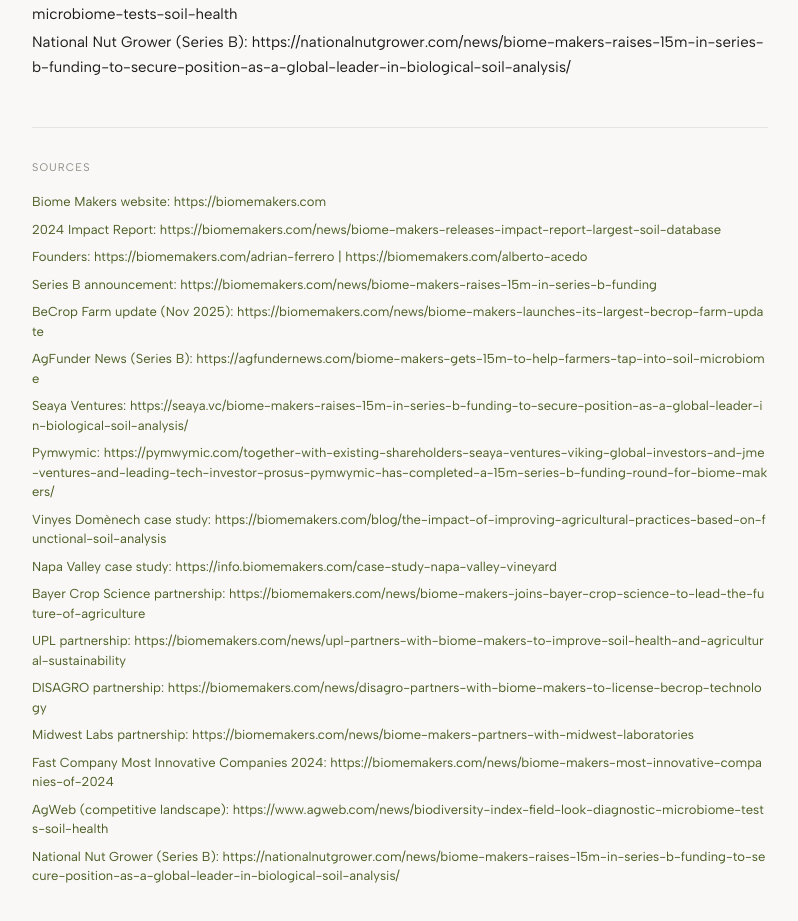
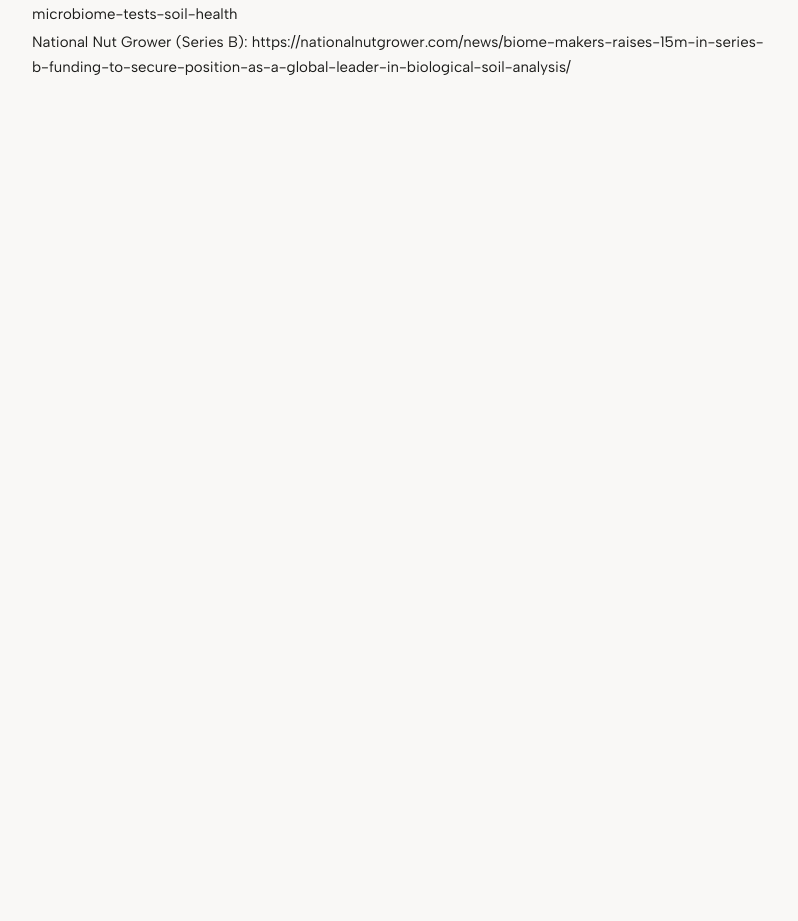
Before and after one commit to vimo33/multiplium-research-lab, a Next.js app: page /deep-research/biome-makers in a window 1280 px wide. Shown: the part 8220-9141 px from the top of the page, without its empty margins (240-1038 px from the left). After the commit the page ends 8411 px from the top, so only its background shows below. Built offline with nearby package versions, Linux system fonts and the light colour scheme.

Commit message:
Remove duplicate sources section from deep research page

```diff
--- a/app/deep-research/[slug]/page.tsx
+++ b/app/deep-research/[slug]/page.tsx
@@ -54,22 +54,6 @@
 
         {/* Dossier sections */}
         <DossierArticle sections={dossier.sections} />
-
-        {/* Sources */}
-        {dossier.sources.length > 0 && (
-          <div className="mt-12 pt-8 border-t border-border-color">
-            <p className="font-sans text-[11px] uppercase tracking-widest text-text-muted mb-4">Sources</p>
-            <ul className="space-y-2">
-              {dossier.sources.map((src, i) => (
-                <li key={i} className="font-sans text-[13px]">
-                  <a href={src} className="text-primary hover:underline break-all" target="_blank" rel="noreferrer">
-                    {src}
-                  </a>
-                </li>
-              ))}
-            </ul>
-          </div>
-        )}
       </PageContainer>
     </>
   );
```
